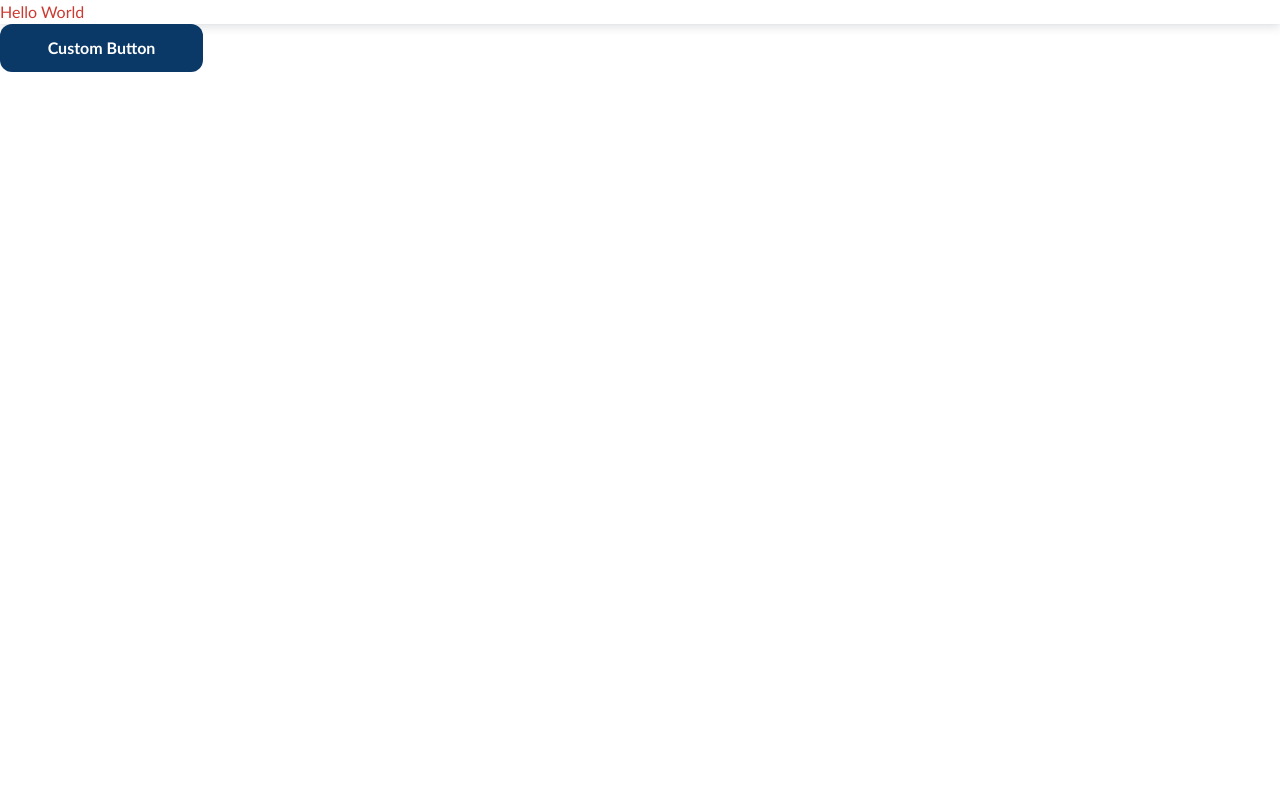
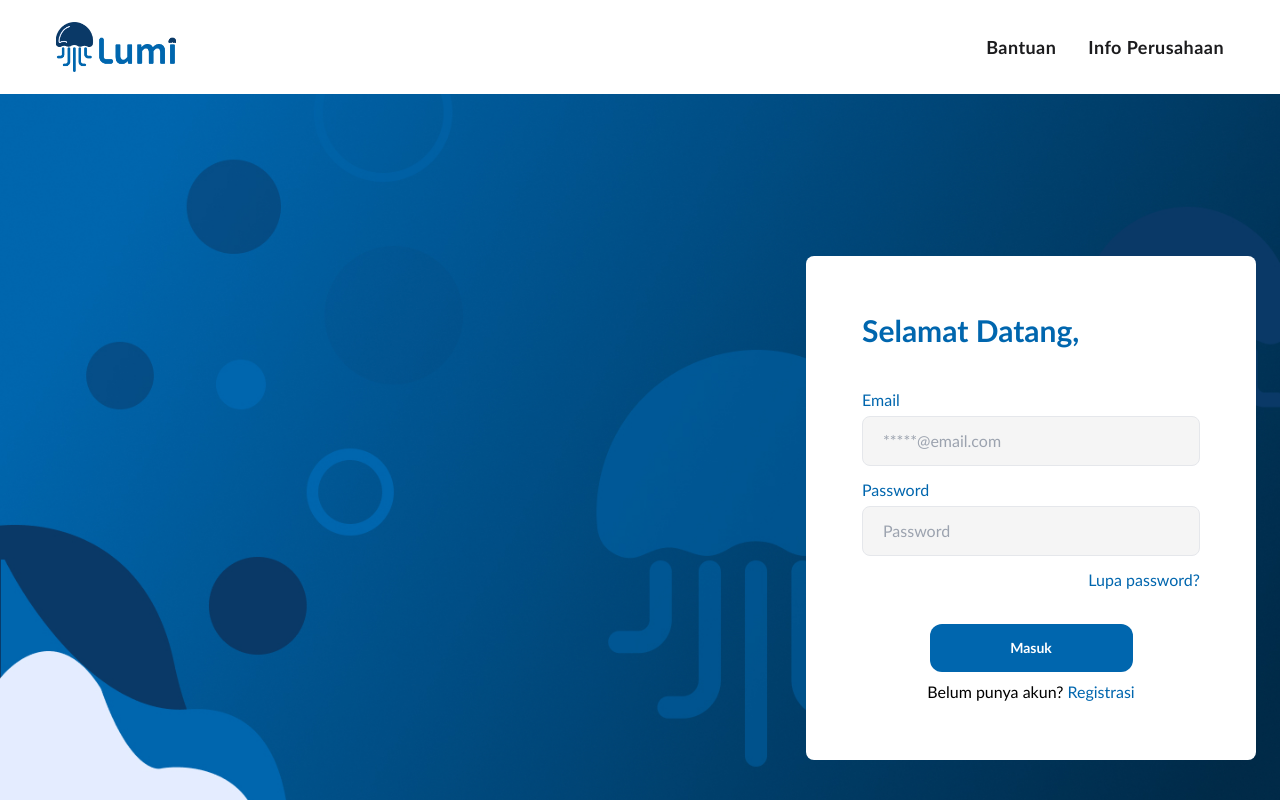
Before and after one commit to SYNRGY7-Team4/Frontend, a React (Vite) app: page / in a window 1280 px wide. Shown: the top 800 px of the page. Built offline with nearby package versions, Linux system fonts and the light colour scheme.

Commit message:
data diri dua asal kota dan jenis kelamin

```diff
--- a/src/App.tsx
+++ b/src/App.tsx
@@ -1,6 +1,15 @@
 import { Route, Routes, useLocation } from "react-router-dom";
 import Button from "@/components/Button/Button";
-import { Login, Register, Verification_OTP, Password, Verification_E_KTP, DataDiri, AturPin } from "@/pages";
+import {
+  Login,
+  Register,
+  Verification_OTP,
+  Password,
+  Verification_E_KTP,
+  DataDiri,
+  DataDiriDua,
+  AturPin,
+} from "@/pages";
 import Notifikasi from "./pages/dashboard/Notifikasi";
 
 function App() {
@@ -9,23 +18,7 @@ function App() {
   return (
     <>
       <Routes key={location.pathname} location={location}>
-        <Route
-          path="/"
-          element={
-            <>
-              <div className="text-secondary-red shadow-03">Hello World</div>
-
-              <Button
-                variant="primary"
-                className="bg-primary-darkBlue"
-                disabled={false}
-                size="md"
-              >
-                Custom Button
-              </Button>
-            </>
-          }
-        />
+        <Route path="/" element={<Login />} />
 
         <Route path="/login" element={<Login />} />
 
@@ -33,6 +26,7 @@ function App() {
         <Route path="/register/otp" element={<Verification_OTP />} />
         <Route path="/register/password" element={<Password />} />
         <Route path="/register/data-diri" element={<DataDiri />} />
+        <Route path="/register/data-diri-dua" element={<DataDiriDua />} />
         <Route path="/register/ktp" element={<Verification_E_KTP />} />
         <Route path="/register/atur-pin" element={<AturPin />} />
 
--- a/src/pages/Register/DataDiriDua/DataDiriDua.tsx
+++ b/src/pages/Register/DataDiriDua/DataDiriDua.tsx
@@ -107,7 +107,7 @@ const DataDiriDua = () => {
                           />
                         )}
                         rules={{
-                          required: "Input jenis kelamin tidak boleh kosong",
+                          required: "Input jenis kelamin tidak boleh kosong ",
                         }}
                       />
                       Laki-Laki
--- a/src/pages/index.ts
+++ b/src/pages/index.ts
@@ -3,7 +3,17 @@ import Register from "@/pages/Register/Registrasi/Register";
 import Verification_E_KTP from "@/pages/Register/EKTP/Verification_E_KTP";
 import Verification_OTP from "@/pages/Register/OTP/Verification_OTP";
 import DataDiri from "@/pages/Register/DataDiri/DataDiri";
+import DataDiriDua from "@/pages/Register/DataDiriDua/DataDiriDua";
 import Password from "@/pages/Register/Password/Password";
 import AturPin from "@/pages/Register/AturPin/AturPin";
 
-export { Login, Register, Verification_OTP, Password, Verification_E_KTP, DataDiri, AturPin };
+export {
+  Login,
+  Register,
+  Verification_OTP,
+  Password,
+  Verification_E_KTP,
+  DataDiri,
+  DataDiriDua,
+  AturPin,
+};
```
Also changed, not shown: src/main.tsx (+6 -6 lines), src/pages/Register/DataDiriDua/c.tsx (deleted), src/validation/eKTPSchema.ts (line endings or trailing spaces).
